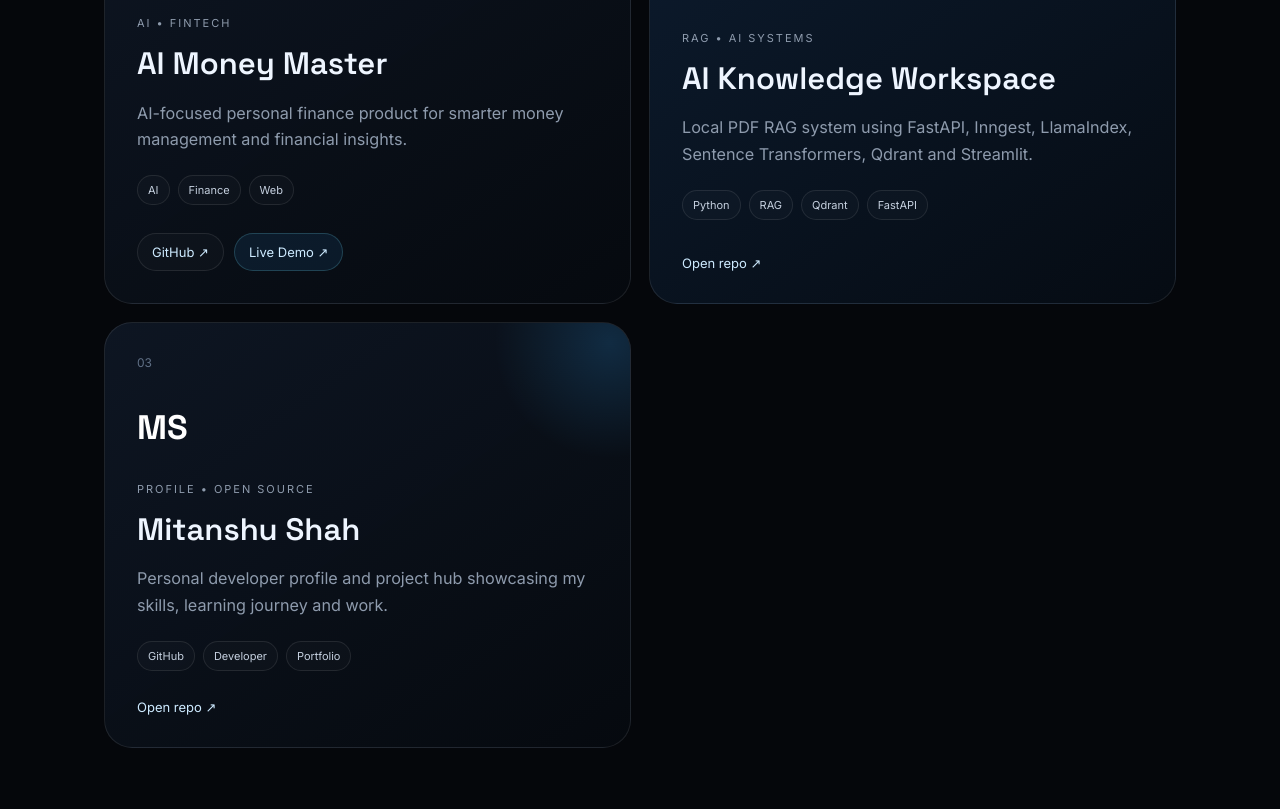
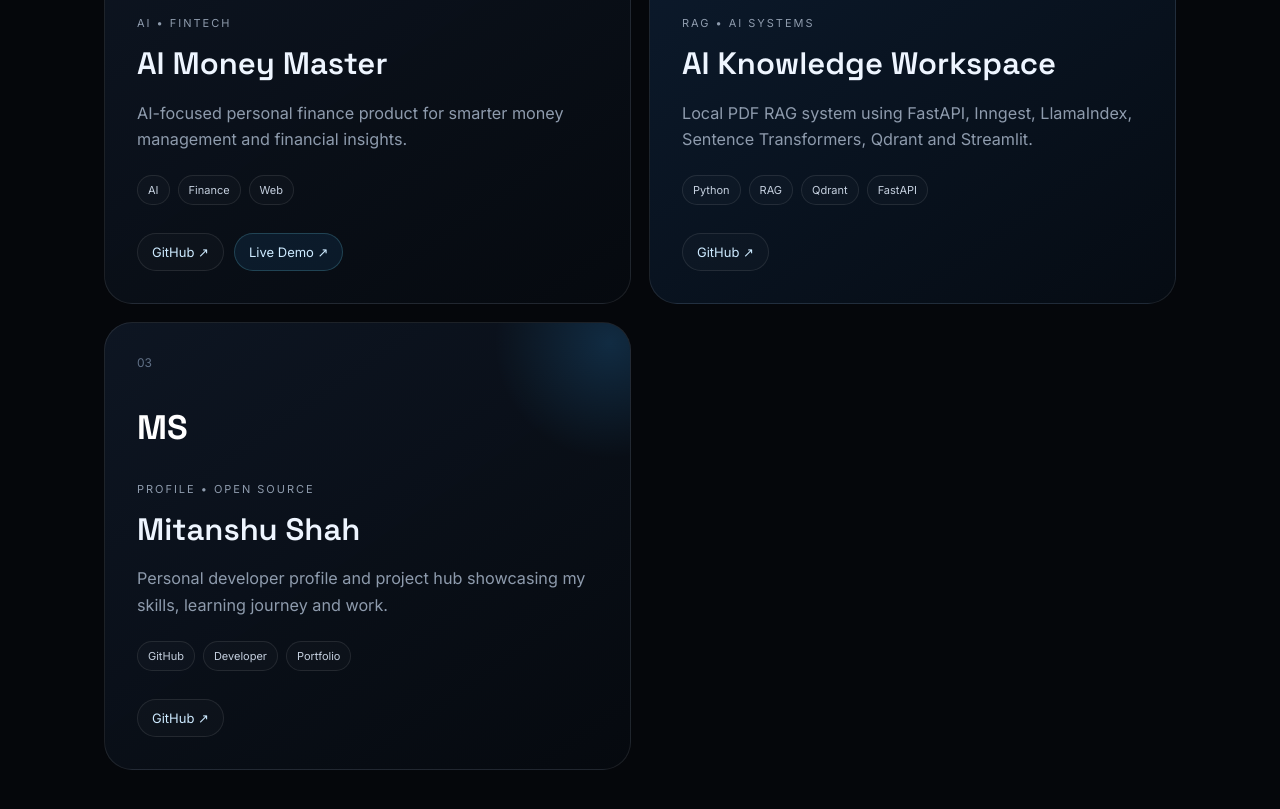
Before and after one commit to mitanshu007/Mitanshu-Shah, a website: page index.html in a window 1280 px wide. Shown: the part 3552-4361 px from the top of the page. Drawn offline with Linux system fonts and the light colour scheme.

Commit message:
Use consistent GitHub buttons for all projects

```diff
--- a/index.html
+++ b/index.html
@@ -150,7 +150,9 @@
             <p>Local PDF RAG system using FastAPI, Inngest, LlamaIndex, Sentence Transformers, Qdrant and Streamlit.</p>
             <div class="project-tags"><span>Python</span><span>RAG</span><span>Qdrant</span><span>FastAPI</span></div>
           </div>
-          <a href="https://github.com/mitanshu007/RAG-PDF-SYSTEM" target="_blank" rel="noreferrer" class="project-link">Open repo ↗</a>
+          <div class="project-actions">
+            <a href="https://github.com/mitanshu007/RAG-PDF-SYSTEM" target="_blank" rel="noreferrer" class="project-link">GitHub ↗</a>
+          </div>
         </article>
 
         <article class="project-card reveal tilt">
@@ -162,7 +164,9 @@
             <p>Personal developer profile and project hub showcasing my skills, learning journey and work.</p>
             <div class="project-tags"><span>GitHub</span><span>Developer</span><span>Portfolio</span></div>
           </div>
-          <a href="https://github.com/mitanshu007/Mitanshu-Shah" target="_blank" rel="noreferrer" class="project-link">Open repo ↗</a>
+          <div class="project-actions">
+            <a href="https://github.com/mitanshu007/Mitanshu-Shah" target="_blank" rel="noreferrer" class="project-link">GitHub ↗</a>
+          </div>
         </article>
       </div>
     </section>
```
